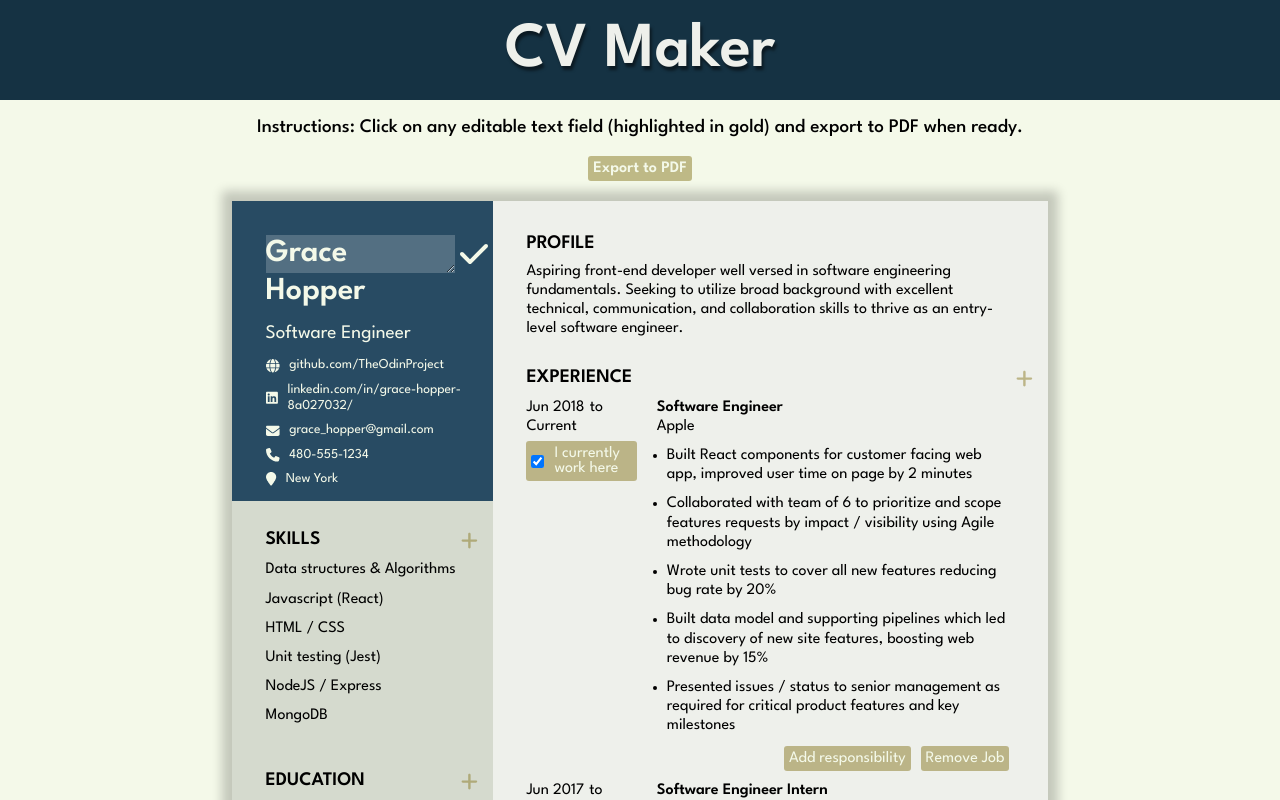
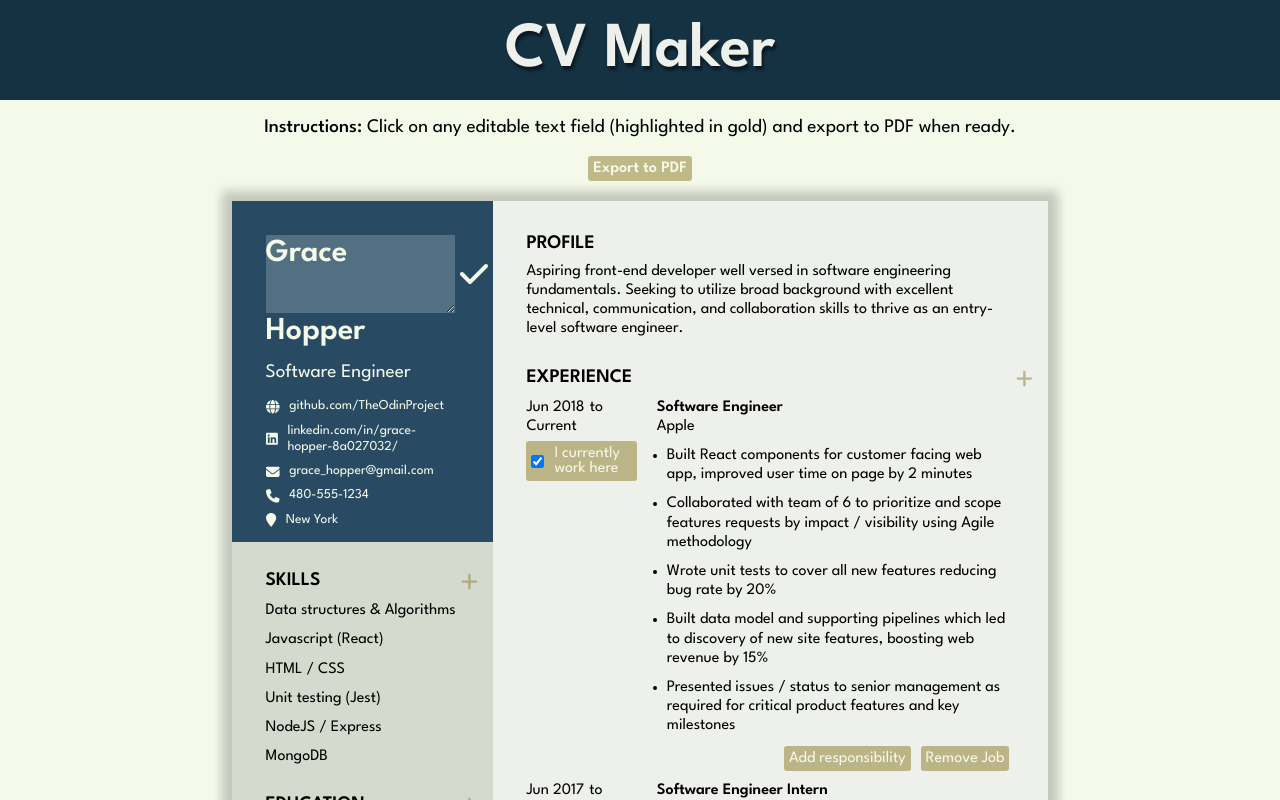
Before and after one commit to sumedh-inamdar/cv-application, a React (Create React App) app: page / in a window 1280 px wide. Both pictures are taken after a click on the element "Grace". Shown: the top 800 px of the page. Built offline with nearby package versions, Linux system fonts and the light colour scheme; the HTML template or start-up script is replaced by a standard one.

Commit message:
Addressed peer feedback: Fixed text overflow issues,constrained textarea widths, dynamic textarea length change based on input, resolved browser render differences

```diff
--- a/src/App.js
+++ b/src/App.js
@@ -10,8 +10,11 @@ export default class App extends Component {
       <div id="app">
         <Header />
         <p className="instructions">
-          Instructions: Click on any editable text field (highlighted in gold)
-          and export to PDF when ready.
+          Instructions:{' '}
+          <span className="instructions__text">
+            Click on any editable text field (highlighted in gold) and export to
+            PDF when ready.
+          </span>
         </p>
         <ReactToPrint
           content={() => this.componentRef}
--- a/src/components/CV-components/CVHeader.js
+++ b/src/components/CV-components/CVHeader.js
@@ -45,7 +45,7 @@ export default class CVHeader extends Component {
               handleChange={(event) => this.changeState(event, 'firstName')}
               className="firstName"
               maxLength={15}
-              cols={10}
+              cols={9}
               rows={1}
               placeholder="First Name"
             />
@@ -55,7 +55,7 @@ export default class CVHeader extends Component {
               handleChange={(event) => this.changeState(event, 'lastName')}
               className="lastName"
               maxLength={15}
-              cols={10}
+              cols={9}
               rows={1}
               placeholder="Last Name"
             />
--- a/src/components/CV-components/Field.js
+++ b/src/components/CV-components/Field.js
@@ -46,10 +46,7 @@ export default class Field extends Component {
       maxDate,
       minDate
     } = this.props;
-
-    switch (this.state.mode) {
-      case 'display':
-        return (
+    const fieldDisplay = (
       <FieldDisplay
         text={text}
         handleClick={() => this.handleClick(editMode)}
@@ -58,8 +55,7 @@ export default class Field extends Component {
         placeholder={placeholder}
       />
     );
-      case 'textarea':
-        return (
+    const fieldTextArea = (
       <FieldTextArea
         text={text}
         handleChange={handleChange}
@@ -71,8 +67,7 @@ export default class Field extends Component {
         placeholder={placeholder}
       />
     );
-      case 'reactCalendar':
-        return (
+    const calendar = (
       <Calendar
         value={date}
         onChange={(value) => {
@@ -86,8 +81,7 @@ export default class Field extends Component {
         formatMonth={(locale, date) => format(date, 'MMM')}
       />
     );
-      case 'dropdown':
-        return (
+    const dropdown = (
       <Dropdown
         value={text}
         options={options}
@@ -97,6 +91,16 @@ export default class Field extends Component {
         }}
       />
     );
+
+    switch (this.state.mode) {
+      case 'display':
+        return fieldDisplay;
+      case 'textarea':
+        return fieldTextArea;
+      case 'reactCalendar':
+        return calendar;
+      case 'dropdown':
+        return dropdown;
     }
   }
 }
--- a/src/components/CV-components/FieldTextArea.js
+++ b/src/components/CV-components/FieldTextArea.js
@@ -2,6 +2,10 @@ import React, { Component } from 'react';
 import PropTypes from 'prop-types';
 import { FontAwesomeIcon } from '@fortawesome/react-fontawesome';
 import { faCheck } from '@fortawesome/free-solid-svg-icons';
+
+function auto_resize(element, offset) {
+  element.style.height = element.scrollHeight + offset + 'px';
+}
 
 export default class FieldTextArea extends Component {
   constructor(props) {
@@ -10,7 +14,6 @@ export default class FieldTextArea extends Component {
   render() {
     const {
       text,
-      rows,
       cols,
       handleChange,
       handleSubmit,
@@ -34,8 +37,8 @@ export default class FieldTextArea extends Component {
           maxLength={maxLength}
           className={className + ' fieldTextArea'}
           placeholder={placeholder}
-          rows={rows}
           cols={cols}
+          onInput={(e) => auto_resize(e.target)}
         />
         <FontAwesomeIcon
           icon={faCheck}
@@ -45,6 +48,10 @@ export default class FieldTextArea extends Component {
         />
       </form>
     );
+  }
+  componentDidMount() {
+    const element = document.querySelector('textarea.' + this.props.className);
+    auto_resize(element, 1);
   }
 }
 FieldTextArea.propTypes = {
--- a/src/styles/CVContainer.css
+++ b/src/styles/CVContainer.css
@@ -10,13 +10,14 @@
 
 }
 #cvMainLeft {
-  display: flex;
+  /* display: flex; */
   flex-direction: column;
   flex: 1 0 0;
   background-color: hsl(84, 14%, 83%);
 }
+
 #cvMainRight {
-  display: flex;
+  /* display: flex; */
   flex-direction: column;
   flex: 2 0 0;
   margin-left: var(--CV-margin-border);
--- a/src/styles/CVHeader.css
+++ b/src/styles/CVHeader.css
@@ -1,5 +1,6 @@
 #cvHeader {
-  height: 300px;
+  /* flex: 1 0 300px; */
+  min-height: 300px;
   display: flex;
   flex-direction: column;
   color: #f4f9e9;
@@ -12,21 +13,26 @@
   flex: 1 0 0;
   flex-direction: column;
   justify-content: space-between;
-  padding: var(--CV-margin-border) 0px 0px var(--CV-margin-border);
+  padding: var(--CV-margin-border) 0px 10px var(--CV-margin-border);
 }
 #cvHeaderName {
   display: flex;
   flex-direction: column;
 }
+#cvHeaderName .fieldTextArea {
+  max-width: 189px;
+}
 #cvHeaderBottom {
   flex: 1 0 0;
   display: flex;
   flex-direction: column;
-  height: fit-content;
+  /* height: fit-content; */
   justify-content: space-between;
   padding-left: var(--CV-margin-border);
   padding-bottom: 10px;
-  /* border-bottom-right-radius: inherit; */
+}
+#cvHeaderBottom .fieldTextArea {
+  max-width: 180px;
 }
 .firstName,
 .lastName {
@@ -34,8 +40,14 @@
   font-size: 2rem;
   font-weight: 700;
 }
+div.firstName, div.lastName {
+  padding-right: var(--CV-margin-border);
+}
 .title {
   font-size: 1.2rem;
+}
+textarea.title {
+  max-width: 200px ;
 }
 div.title,
 form.title {
@@ -52,3 +64,6 @@ form.title {
 .contactIcon {
   font-size: 0.85rem;
 }
+.contactInfo > .fieldDisp {
+  padding-right: var(--CV-margin-border);
+}
--- a/src/styles/Education.css
+++ b/src/styles/Education.css
@@ -10,3 +10,10 @@
   border: none;
   width: 100px;
 }
+
+textarea.degree__major {
+  max-width: 161px;
+}
+textarea.degree__school {
+  max-width: 203px;
+}
--- a/src/styles/Field.css
+++ b/src/styles/Field.css
@@ -2,6 +2,7 @@
   width: fit-content;
   height: fit-content;
   line-height: 1.2;
+  word-break: break-word;
 }
 .fieldDisp:not(.currentDisplay):hover {
   cursor: text;
@@ -12,6 +13,7 @@
 }
 
 .fieldTextArea {
+  flex: 1 0 0;
   font-family: inherit;
   font-style: inherit;
   font-size: inherit;
--- a/src/styles/Job.css
+++ b/src/styles/Job.css
@@ -46,3 +46,10 @@
   margin: 5px 20px 0px 0px;
   padding: 5px 0px 5px 5px;
 }
+textarea.job__title,
+textarea.job__company {
+  max-width: 350px;
+}
+.tasksUL .fieldTextArea {
+  max-width: 321px;
+}
--- a/src/styles/Profile.css
+++ b/src/styles/Profile.css
@@ -16,3 +16,6 @@ form.profile {
 div.profile {
   margin-right: var(--CV-margin-border);
 }
+textarea.profile {
+  max-width: 485px;
+}
--- a/src/styles/Skills.css
+++ b/src/styles/Skills.css
@@ -6,6 +6,7 @@
 
 #cvSkills .fieldTextArea {
   background-color: rgba(255, 255, 255, 0.5);
+  max-width: 169px;
 }
 .skillsUL {
   margin-top: 0px;
--- a/src/styles/commonStyles.css
+++ b/src/styles/commonStyles.css
@@ -5,26 +5,20 @@
   --CV-input-padding: 4px;
   --CV-input-border: 2px;
 }
-html {
-  height: 100vh;
-}
-body {
-  height: 100%;
-}
-#root {
-  height: 100%;
-}
+
 #app {
   display: flex;
   flex-direction: column;
   align-items: center;
   position: relative;
-  height: 100%;
 }
 .instructions {
   font-size: 1.2rem;
   font-weight: 500;
   margin-bottom: 0px;
+}
+.instructions__text {
+  font-weight: 400;
 }
 .sectionHeading {
   display: flex;
@@ -45,6 +39,7 @@ body {
 .trashIcon {
   margin: 0px 10px;
   color: rgb(138, 122, 36);
+  cursor: pointer;
 }
 .visHidden {
   visibility: hidden;
```
Also changed, not shown: 1 other file (tests, documents, lock files or other folders). Lines whose indentation alone changed are shown as unchanged.
